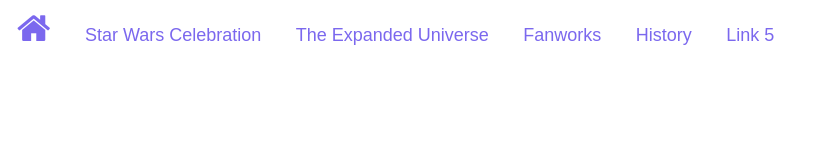
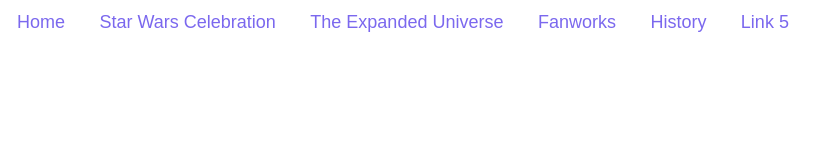
Before and after one commit to klg2376/klg2376.github.io, a plain HTML site: page Star-Wars-Fan-Experience/navigation/menu.html in a window 1280 px wide. Shown: the whole page, without its empty margins (0-835 px from the left). Drawn offline with Linux system fonts and the light colour scheme.

Commit message:
Eliminated Home button for a link

```diff
--- a/Star-Wars-Fan-Experience/navigation/menu.html
+++ b/Star-Wars-Fan-Experience/navigation/menu.html
@@ -7,7 +7,7 @@ on every page of your site below.*
 <div class="site-menu">
   <ul>
     <!-- This first link goes to the home page. -->
-    <li><a href="../index.html" target="_parent"><i class="fa fa-home fa-2x"></i></a></li>
+    <li><a href="../index.html" target="_parent">Home</a></li>
     <li ><a href="../SW-Celebration.html" target="_parent">Star Wars Celebration</a></li>
     <li><a href="../EU.html" target="_parent">The Expanded Universe</a></li>
     <li><a href="../Fanworks.html" target="_parent">Fanworks</a></li>
```
